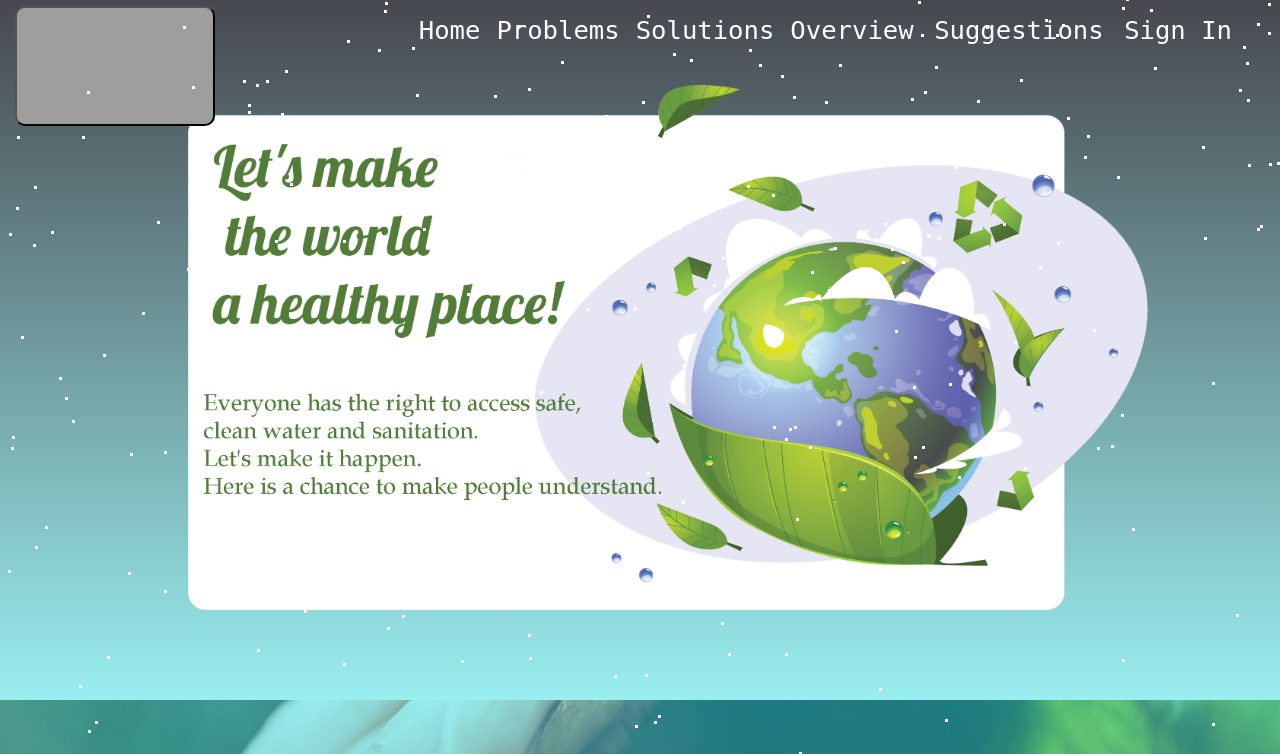
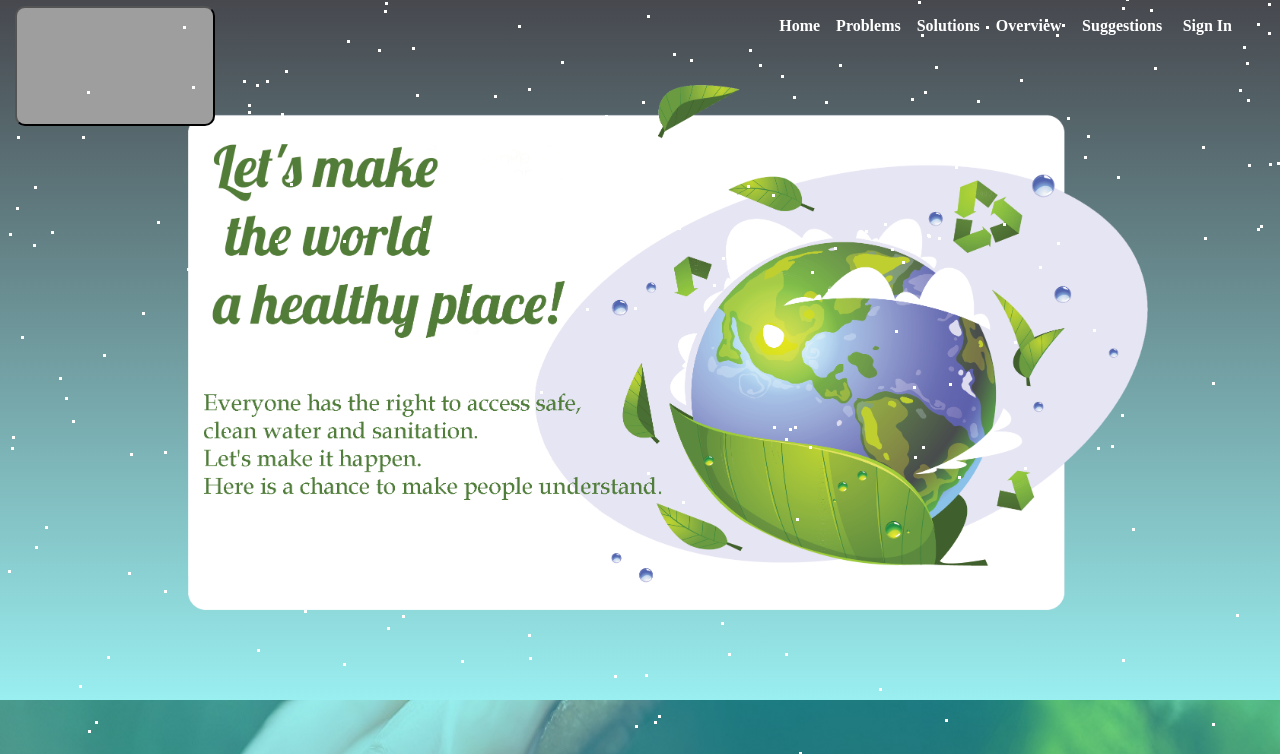
Before and after one commit to HiranyaThisiri/Group-07-WEB-PROJECT, a PHP site: page /Suggestions/Suggestions.html in a window 1280 px wide. Shown: the top 754 px of the page. Run offline with PHP 8.4, Linux system fonts and the light colour scheme; some libraries are stand-ins or nearby versions; grey boxes are pictures that could not be loaded.

Commit message:
Update navigation_bar.css

```diff
--- a/Suggestions/navigation_bar.css
+++ b/Suggestions/navigation_bar.css
@@ -26,7 +26,7 @@
 
 .nav-links ul
 {
-    margin-left: 30px;
+
     display: inline;
     float: right;
 }
@@ -40,8 +40,9 @@
 {
     color: white;
     text-decoration: none;
-    font-size: 2vw;
-    font-family: monospace;
+    font-size: 18;
+    font-family: 'Poppins';
+    font-weight:bold;
 }
 .nav-links ul li::after
 {
```
